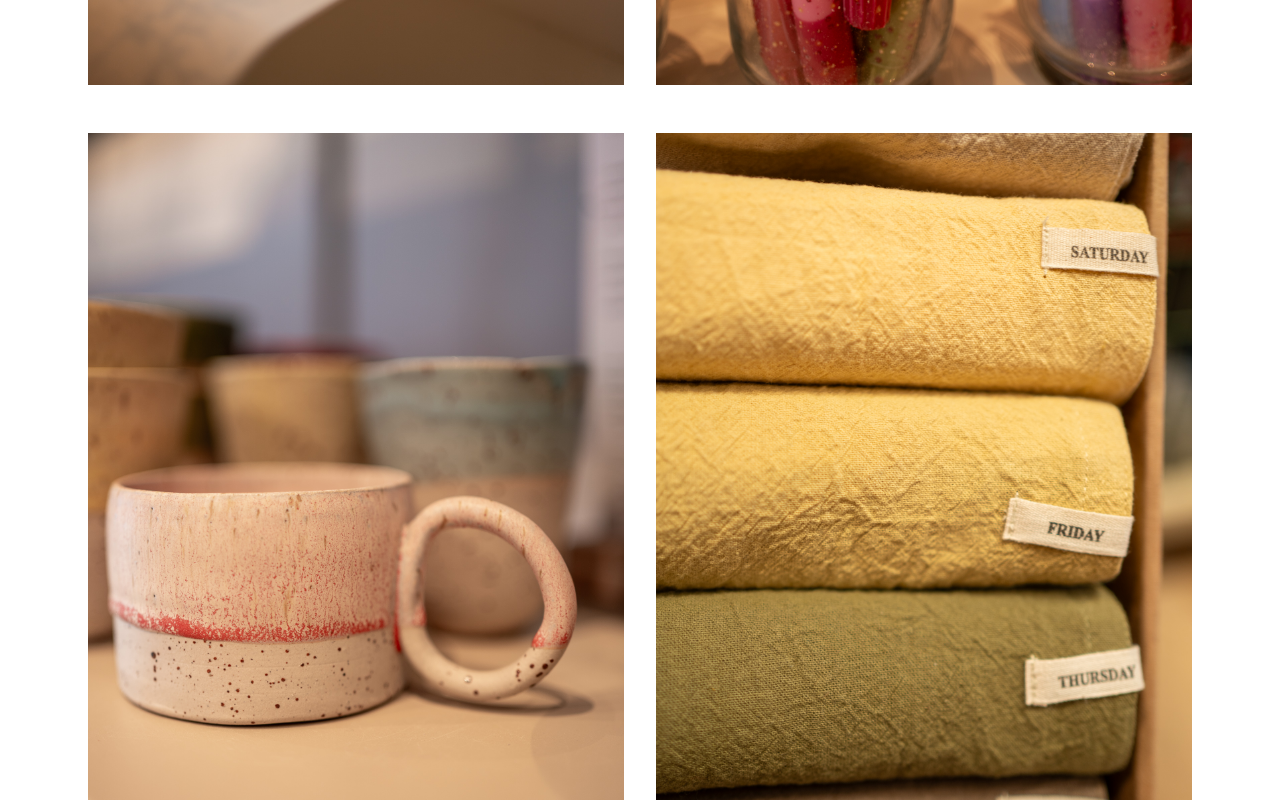
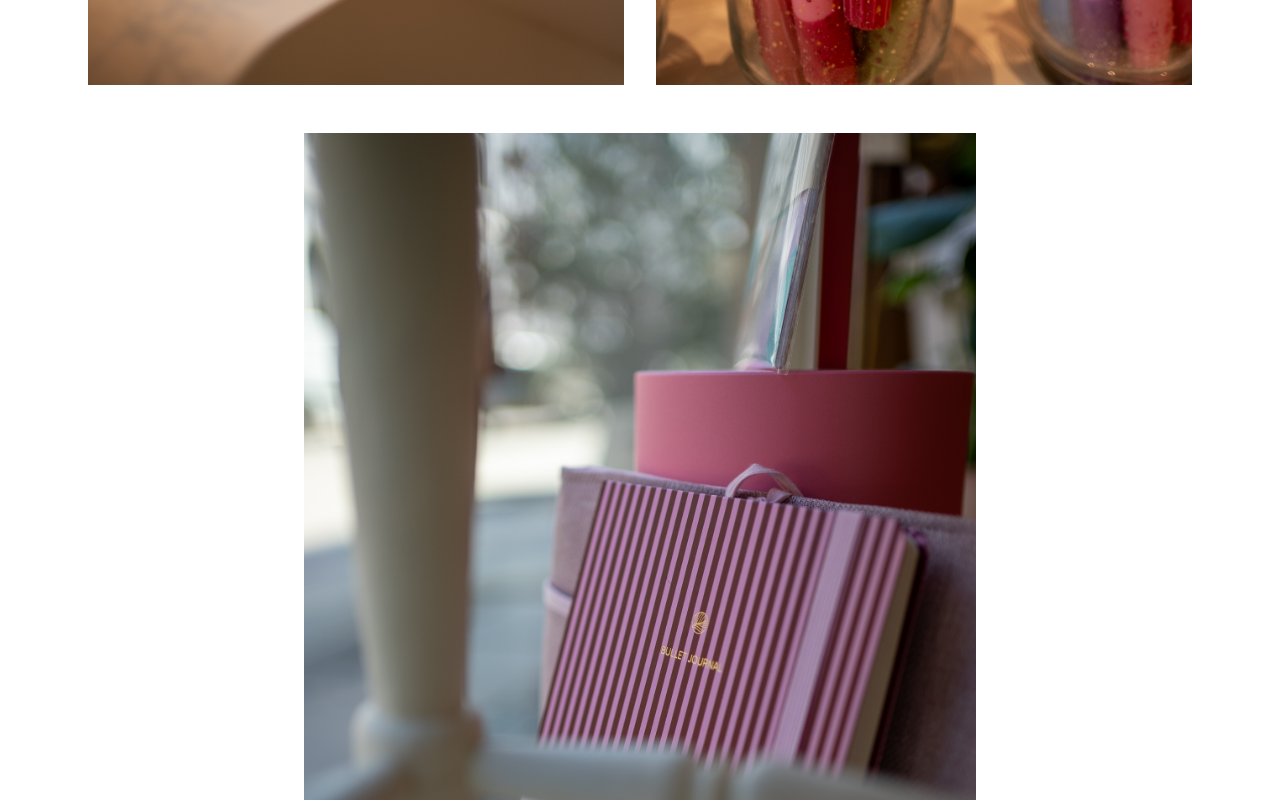
Before and after one commit to Sherrisa/sherrisa-portfolio, a Next.js app: page /photographer/choisi-copenhagen in a window 1280 px wide. Shown: the part 3040-3840 px from the top of the page. Built offline with nearby package versions, Linux system fonts and the light colour scheme; a web font is replaced by a local one.

Commit message:
Refine portfolio case studies

```diff
--- a/app/designer/coddiwomple-art/page.tsx
+++ b/app/designer/coddiwomple-art/page.tsx
@@ -32,22 +32,6 @@ export default function CoddiwompleArtPage() {
       {/* Hero — Purposeful Journey */}
 <section className="mx-auto w-full max-w-6xl px-6 pb-16">
   <div className="relative min-h-[430px] overflow-hidden rounded-3xl bg-neutral-50 sm:min-h-[480px] lg:min-h-[520px]">
-          {/* Large background circles */}
-          <div className="absolute -left-20 -top-24 h-52 w-52 rounded-full bg-[#80DEEA] sm:h-64 sm:w-64 lg:h-72 lg:w-72" />
-
-          <div className="absolute -right-20 top-16 h-48 w-48 rounded-full bg-[#13ABBF] sm:h-56 sm:w-56 lg:h-64 lg:w-64" />
-
-          <div className="absolute -bottom-28 -right-20 h-60 w-60 rounded-full bg-[#A2337E] sm:h-72 sm:w-72 lg:h-80 lg:w-80" />
-
-          {/* Smaller scattered dots */}
-          <div className="absolute left-[7%] top-[34%] h-5 w-5 rounded-full bg-[#A2337E] sm:h-7 sm:w-7" />
-          <div className="absolute left-[13%] top-[53%] h-9 w-9 rounded-full bg-[#021214] sm:h-12 sm:w-12" />
-          <div className="absolute left-[31%] bottom-[22%] h-7 w-7 rounded-full bg-[#13ABBF] sm:h-10 sm:w-10" />
-          <div className="absolute left-[46%] bottom-[17%] h-4 w-4 rounded-full bg-[#13ABBF] sm:h-6 sm:w-6" />
-          <div className="absolute right-[17%] top-[15%] h-3 w-3 rounded-full bg-[#021214] sm:h-4 sm:w-4" />
-          <div className="absolute right-[12%] top-[46%] h-5 w-5 rounded-full bg-[#A2337E] sm:h-7 sm:w-7" />
-          <div className="absolute right-[25%] bottom-[25%] h-5 w-5 rounded-full bg-[#A2337E] sm:h-7 sm:w-7" />
-
     {/* Dotted journey path */}
     <svg
       viewBox="0 0 1200 520"
@@ -93,13 +77,14 @@ export default function CoddiwompleArtPage() {
         </h2>
       </div>
     </div>
+
     {/* Scooter */}
     <Image
       src="/images/coddiwomple/scooter.png"
       alt="Coddiwomple Art scooter mascot"
       width={800}
       height={800}
-            className="absolute bottom-5 right-[17%] z-20 h-auto w-28 object-contain sm:w-36 lg:bottom-7 lg:w-44"
+      className="absolute bottom-3 right-[10%] z-20 h-auto w-36 object-contain sm:w-44 lg:bottom-5 lg:right-[12%] lg:w-56"
     />
   </div>
 </section>
--- a/app/photographer/choisi-copenhagen/page.tsx
+++ b/app/photographer/choisi-copenhagen/page.tsx
@@ -51,9 +51,9 @@ export default function ChoisiCopenhagenPage() {
 
         <p className="mt-6 text-xl font-light leading-relaxed text-neutral-600 sm:text-2xl">
           While visiting Copenhagen, I photographed Choisi, a beautifully
-          curated shop filled with ceramics, objects, texture, and warm
-          natural light. The goal was to capture both the products and the
-          feeling of the space.
+          curated shop filled with ceramics, objects, texture, and warm natural
+          light. The goal was to capture both the products and the feeling of
+          the space.
         </p>
       </section>
 
@@ -66,8 +66,8 @@ export default function ChoisiCopenhagenPage() {
         <p className="mt-6 text-xl font-light leading-relaxed text-neutral-600 sm:text-2xl">
           I focused on composition, available light, material detail, and the
           relationship between individual objects and the environment around
-          them. I wanted the images to feel quiet, tactile, and grounded in
-          the visual character of the shop.
+          them. I wanted the images to feel quiet, tactile, and grounded in the
+          visual character of the shop.
         </p>
       </section>
 
@@ -103,25 +103,6 @@ export default function ChoisiCopenhagenPage() {
             />
           </div>
 
-          {/* Pair 2 */}
-          <div className="grid grid-cols-1 gap-8 md:grid-cols-2">
-            <Image
-              src="/images/choisi/2026-09-23_Copenhagen-80.jpg"
-              alt="Choisi Copenhagen"
-              width={1920}
-              height={2400}
-              className="h-auto w-full"
-            />
-
-            <Image
-              src="/images/choisi/2026-09-23_Copenhagen-86.jpg"
-              alt="Choisi Copenhagen"
-              width={1920}
-              height={2400}
-              className="h-auto w-full"
-            />
-          </div>
-
           {/* Solo feature */}
           <div className="mx-auto w-full max-w-2xl">
             <Image
@@ -133,7 +114,7 @@ export default function ChoisiCopenhagenPage() {
             />
           </div>
 
-          {/* Pair 3 */}
+          {/* Pair 2 */}
           <div className="grid grid-cols-1 gap-8 md:grid-cols-2">
             <Image
               src="/images/choisi/2026-09-23_Copenhagen-89.jpg"
@@ -152,7 +133,7 @@ export default function ChoisiCopenhagenPage() {
             />
           </div>
 
-          {/* Pair 4 */}
+          {/* Pair 3 */}
           <div className="grid grid-cols-1 gap-8 md:grid-cols-2">
             <Image
               src="/images/choisi/2026-09-23_Copenhagen-93.jpg"
@@ -200,17 +181,17 @@ export default function ChoisiCopenhagenPage() {
 
         <p className="mt-6 text-xl font-light leading-relaxed text-neutral-600 sm:text-2xl">
           This shoot reminded me how much I enjoy photographing environments
-          where product, space, design, and story overlap. The strongest
-          images came from slowing down and paying attention to relationships
-          between light, form, texture, and placement.
+          where product, space, design, and story overlap. The strongest images
+          came from slowing down and paying attention to relationships between
+          light, form, texture, and placement.
         </p>
 
         <p className="mt-6 text-xl font-light leading-relaxed text-neutral-600 sm:text-2xl">
           One thing I would approach differently next time is orientation
           coverage. I photographed the session entirely in portrait, even
-          though both portrait and landscape assets would have been useful.
-          It reinforced the importance of building deliverable variety into
-          the shot list before the shoot begins.
+          though both portrait and landscape assets would have been useful. It
+          reinforced the importance of building deliverable variety into the
+          shot list before the shoot begins.
         </p>
       </section>
     </main>
```
Lines whose indentation alone changed are shown as unchanged.
